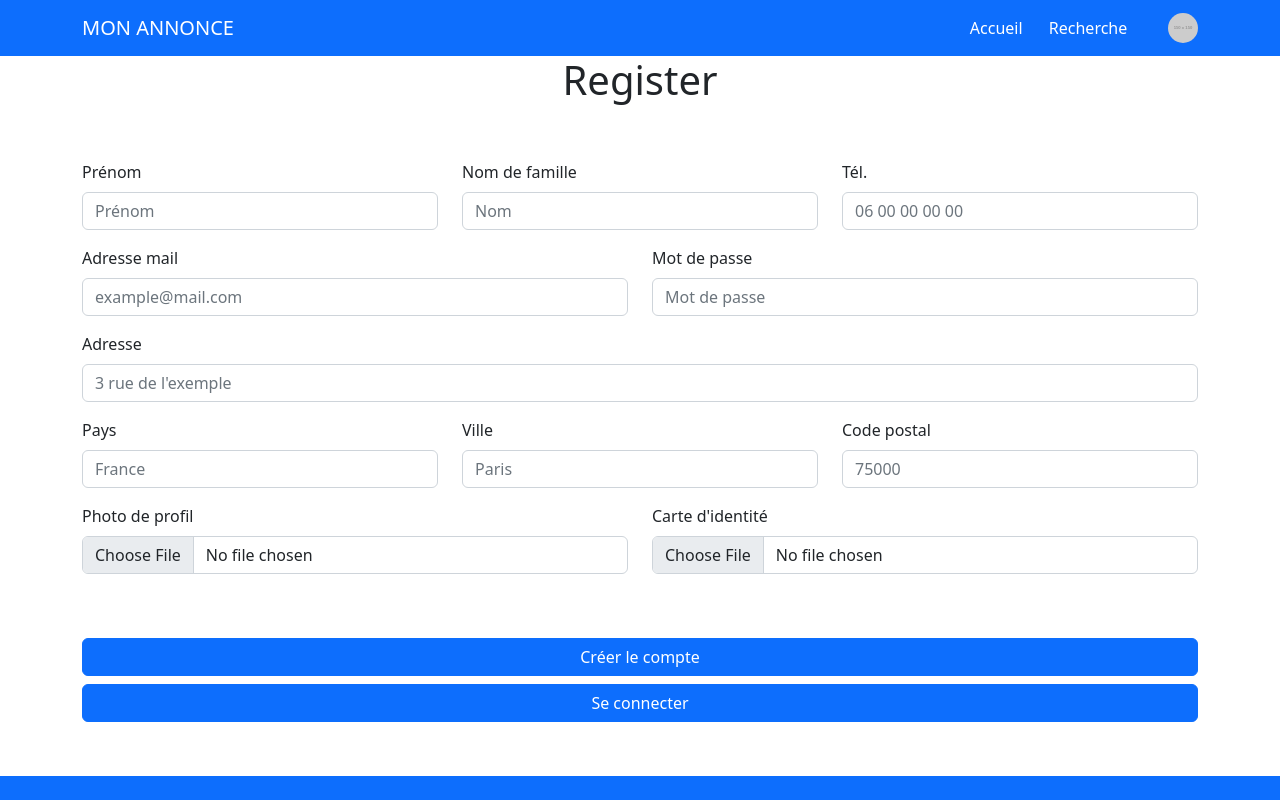
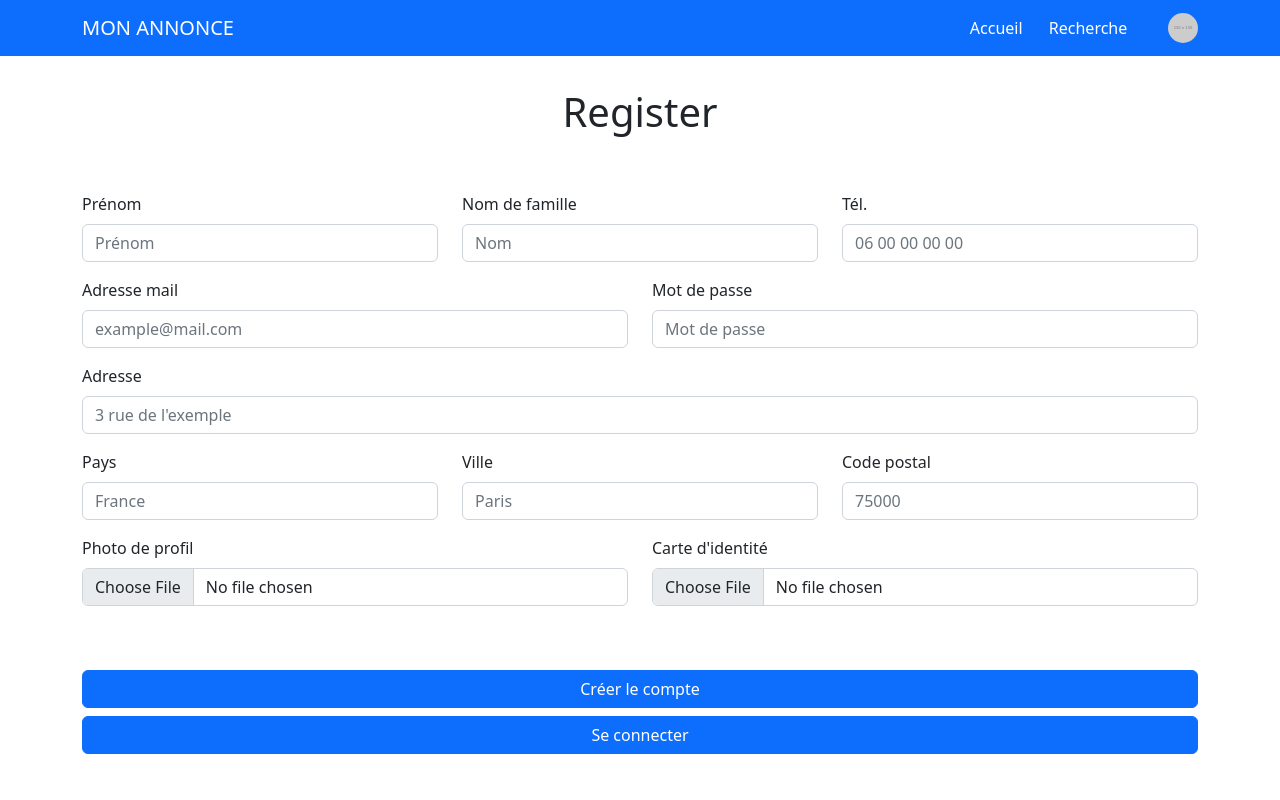
Before and after one commit to Axel-cmd/Mon-Annonce, a React (Create React App) app: page /register in a window 1280 px wide. Shown: the top 800 px of the page. Built offline with nearby package versions, Linux system fonts and the light colour scheme.

Commit message:
Modfication padding et margin pour toute les pages

```diff
--- a/src/App.js
+++ b/src/App.js
@@ -18,13 +18,13 @@ import Profil from './pages/Profil';
 function App() {
   return (
     <AuthProvider>
-      <Container fluid className='' style={{minHeight: "90vh", padding: "0px"}} >
+      <Container fluid className='' style={{minHeight: "95vh", padding: "0px"}} >
 
         <BrowserRouter>
           <Header />
           <Routes>
 
-            <Route path='/' >
+            <Route path='/'>
 
               {/* routes non protégés */}
               <Route index element={<Landing />} />
--- a/src/pages/Login.jsx
+++ b/src/pages/Login.jsx
@@ -43,7 +43,7 @@ const Login = () => {
 
 
     return (
-        <Container>
+        <Container className="mt-5 pt-3">
 
             <Row className="mt-3 text-center">
                 <h1>Login</h1>
--- a/src/pages/Products.jsx
+++ b/src/pages/Products.jsx
@@ -31,7 +31,7 @@ const Products = () => {
 
 
     return (
-        <Container>
+        <Container className='mt-5 pt-3 mb-3'>
             {/* <h1>SearchProduct</h1> */}
             <Searchbar searchByValue={handleSearchValue} />
 
--- a/src/pages/Register.jsx
+++ b/src/pages/Register.jsx
@@ -31,8 +31,8 @@ const Register = () => {
     }
 
     return (
-        <Container className="mt-2 mb-5">
-            <Row className=" text-center">
+        <Container className="mt-5 mb-5 pt-3">
+            <Row className="mt-3 text-center">
 
                 <h1>Register</h1>
 
```
